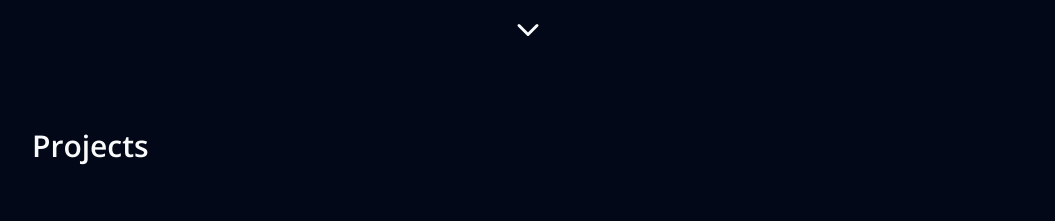
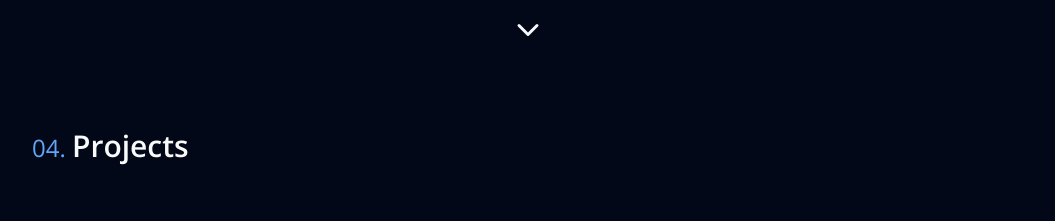
Before and after one commit to leogrigs/portfolio, a React (Vite) app: page / in a window 1280 px wide. Shown: the part 2320-2541 px from the top of the page, without its empty margins (224-1279 px from the left). Built offline with nearby package versions, Linux system fonts and the light colour scheme.

Commit message:
chore: add sectionNumber prop to Projects section for improved section labeling

```diff
--- a/src/sections/Projects.tsx
+++ b/src/sections/Projects.tsx
@@ -4,7 +4,11 @@ import { PROJECTS } from "@/content/projects.const";
 
 export default function Projects() {
   return (
-    <AppSectionWrapper sectionTitle="Projects" sectionId="projects">
+    <AppSectionWrapper
+      sectionTitle="Projects"
+      sectionNumber="04"
+      sectionId="projects"
+    >
       <h3 className="mb-8">
         Here are some of the projects I've worked on. Click on a project to
         learn more.
```
